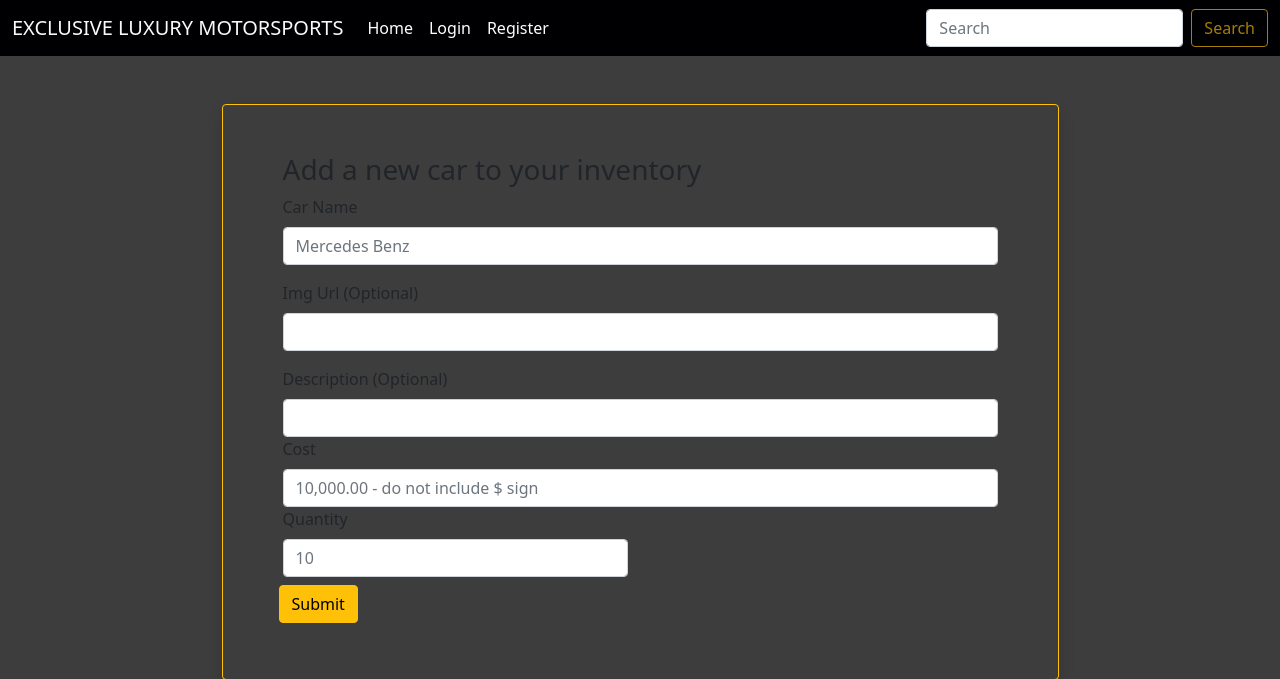
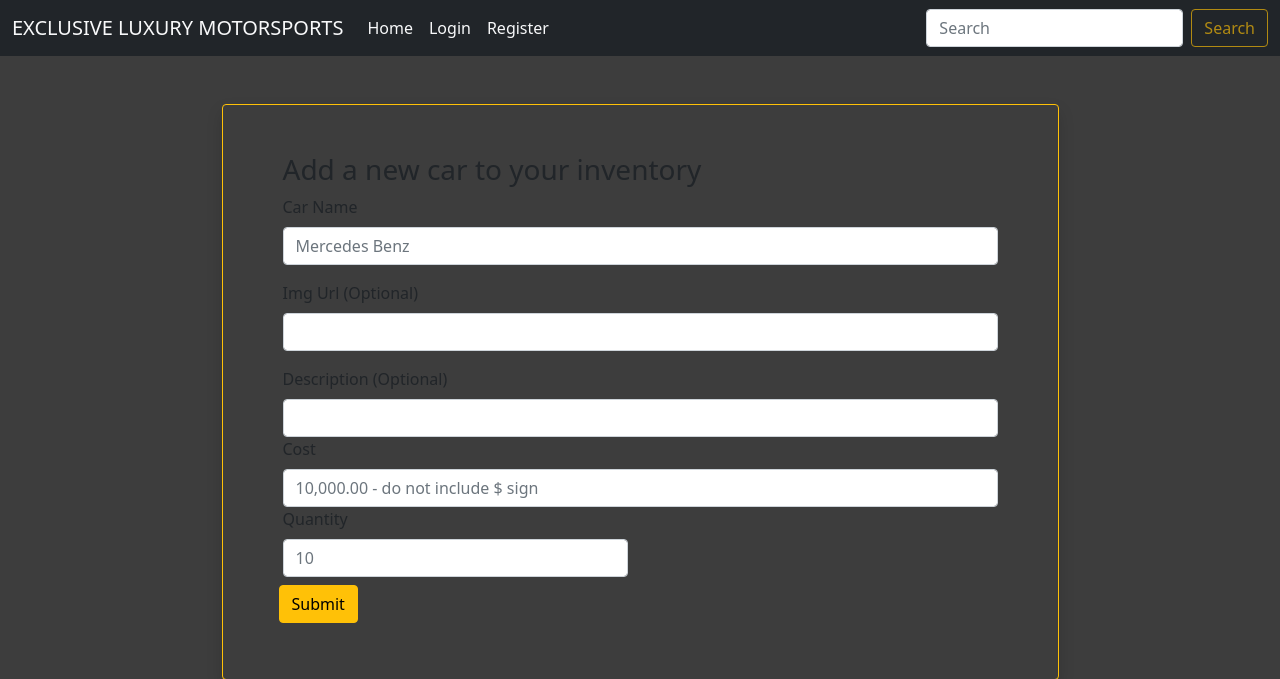
Before and after one commit to iamMysticK23/W6_FlaskHW, a Flask app: page /shop/create in a window 1280 px wide. Shown: the top 679 px of the page. Run offline with Flask 3, Linux system fonts and the light colour scheme; some libraries are stand-ins or nearby versions.

Commit message:
fixed navbar

```diff
--- a/rangers_hw_shop/blueprints/site/site_templates/product_form.html
+++ b/rangers_hw_shop/blueprints/site/site_templates/product_form.html
@@ -1,4 +1,3 @@
-
 
 
 
--- a/rangers_hw_shop/static/css/main.css
+++ b/rangers_hw_shop/static/css/main.css
@@ -1,6 +1,6 @@
  /* CSS for the car shop page */
 
- .car_shop-header{
+.car_shop-header{
     background-image: url('https://getwallpapers.com/wallpaper/full/d/b/3/1100206-exotic-cars-wallpapers-1920x1080-hd-for-mobile.jpg');
     background-size: cover;
     height: 700px;
@@ -21,7 +21,7 @@ body {
     background-color: rgb(0, 0, 2);
 }
 
-.nav-link {
+.nav-link:a{
     color: white;
 
 }
--- a/rangers_hw_shop/templates/navbar.html
+++ b/rangers_hw_shop/templates/navbar.html
@@ -1,6 +1,6 @@
 
 
-<nav class="navbar navbar-expand-lg">
+<nav class="navbar navbar-expand-lg bg-dark">
     <div class="container-fluid">
       <a class="navbar-brand link-light" href="/">EXCLUSIVE LUXURY MOTORSPORTS</a>
       <button class="navbar-toggler bg-dark-subtle" type="button" data-bs-toggle="collapse" data-bs-target="#navbarSupportedContent" aria-controls="navbarSupportedContent" aria-expanded="false" aria-label="Toggle navigation">
```
